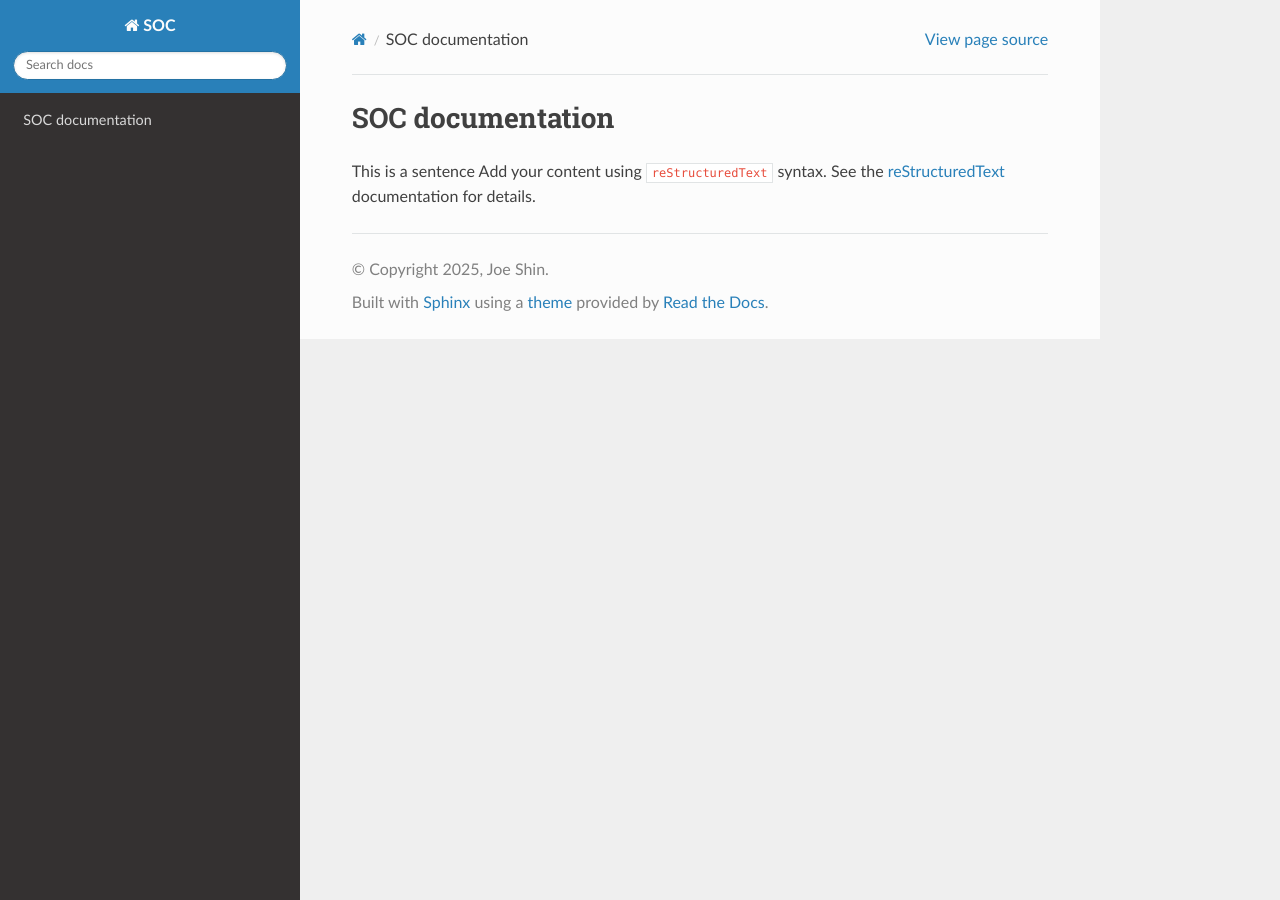
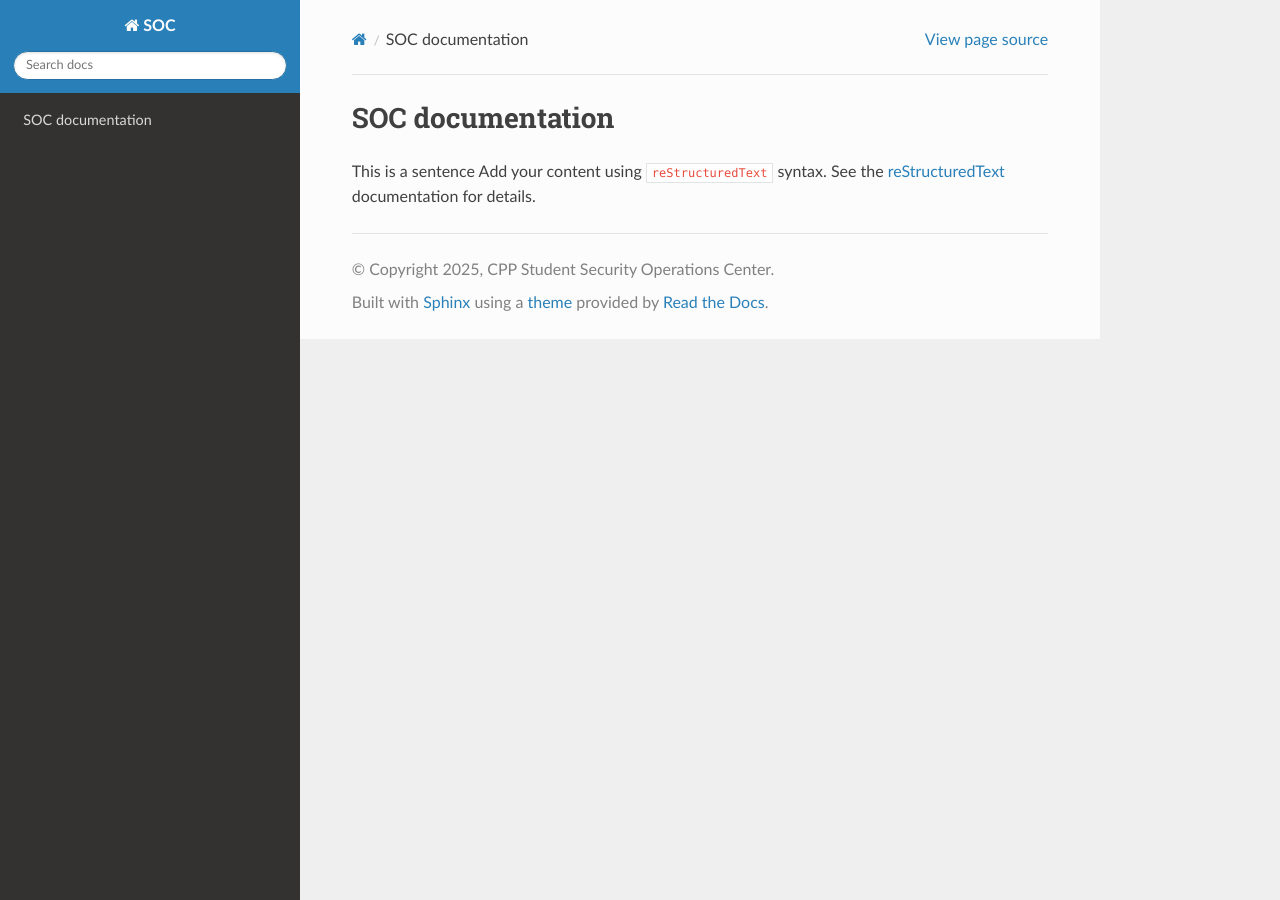
Before and after one commit to Sh0bra/SOC-Documentation, a Sphinx documentation site: the page built from source/index.rst, in a window 1280 px wide. Built offline with Sphinx 7.4.7 and the Read the Docs theme 3.1.0, drawn with Linux system fonts in a browser that asks for light colours.

Commit message:
changed author

```diff
--- a/source/conf.py
+++ b/source/conf.py
@@ -7,8 +7,8 @@
 # https://www.sphinx-doc.org/en/master/usage/configuration.html#project-information
 
 project = 'SOC'
-copyright = '2025, Joe Shin'
-author = 'Joe Shin'
+copyright = '2025, CPP Student Security Operations Center'
+author = 'CPP Student Security Operations Center'
 
 # -- General configuration ---------------------------------------------------
 # https://www.sphinx-doc.org/en/master/usage/configuration.html#general-configuration
```
